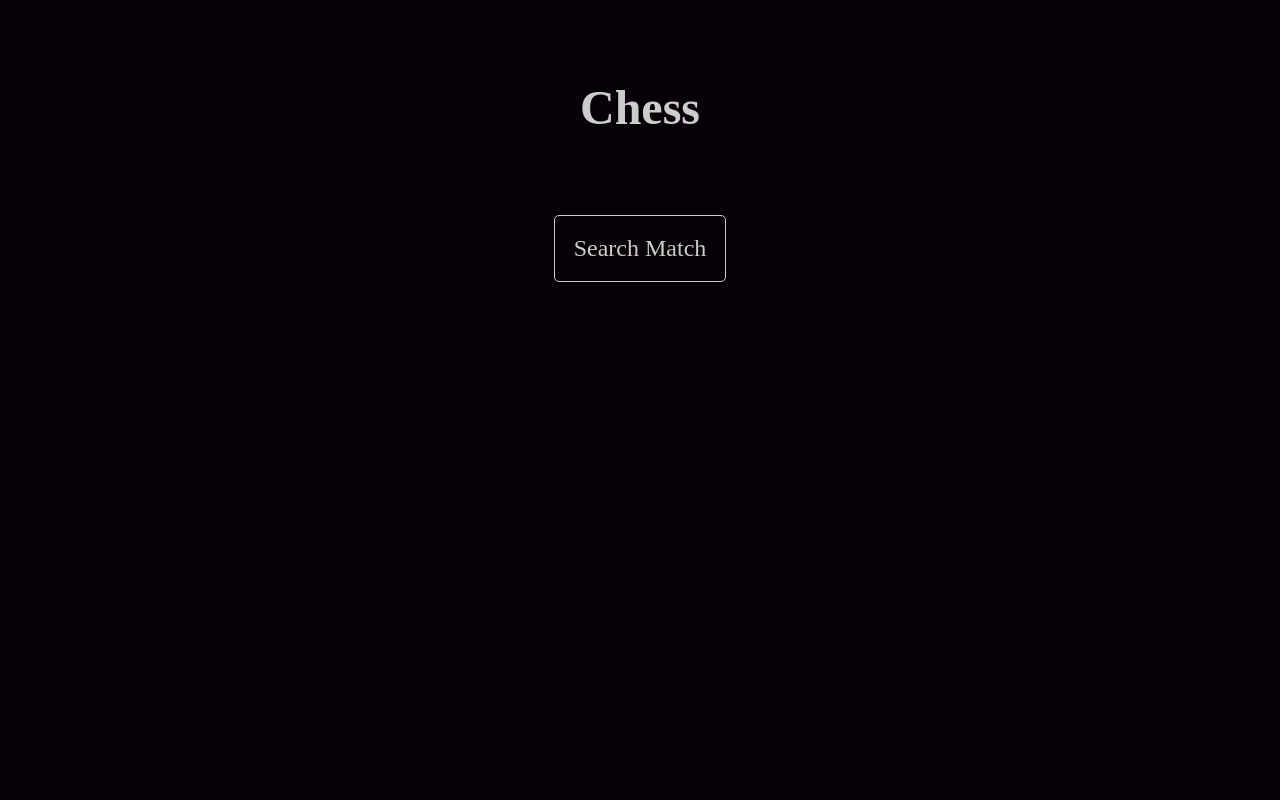
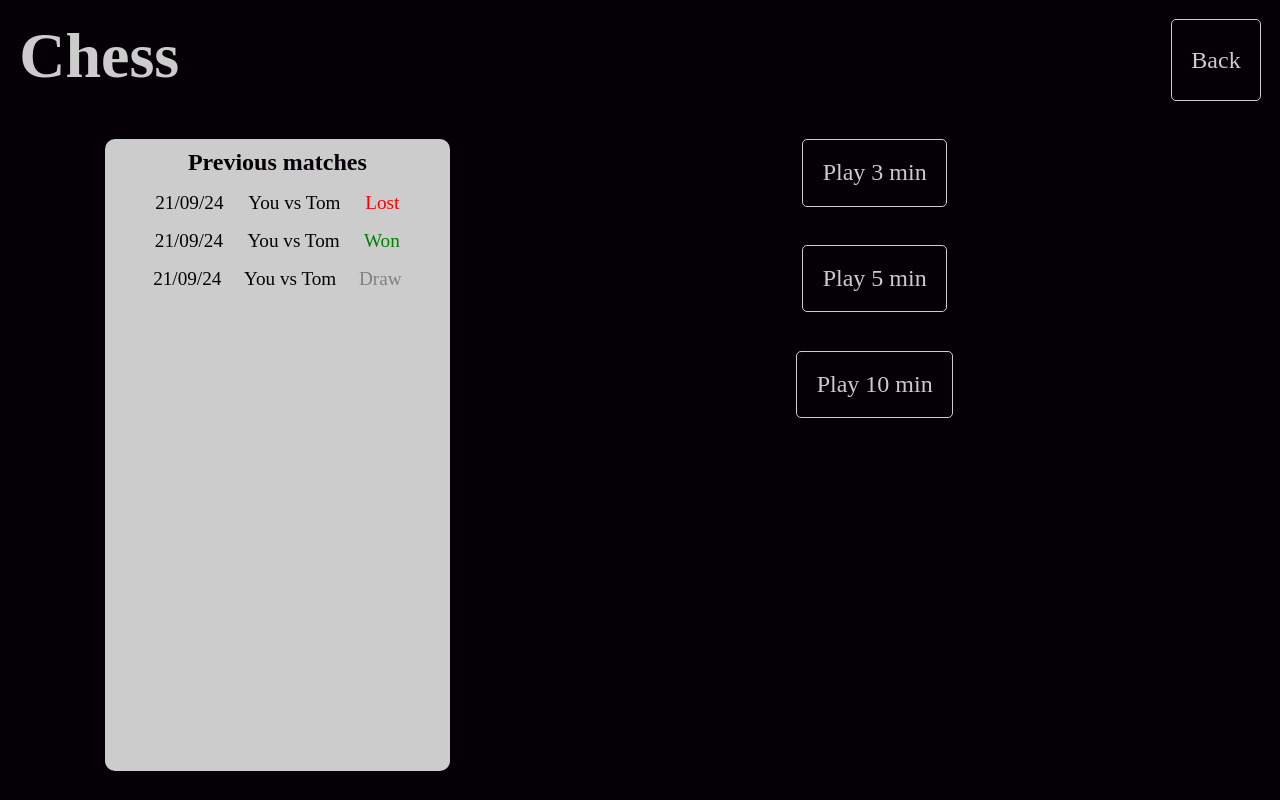
Before and after one commit to SenInao/games.senharald.com, a React (Create React App) app in the folder frontend/: page /chess in a window 1280 px wide. Built offline with nearby package versions, Linux system fonts and the light colour scheme.

Commit message:
created ui for chess

```diff
--- a/frontend/src/components/backgroundParticles/BackgroundParticles.tsx
+++ b/frontend/src/components/backgroundParticles/BackgroundParticles.tsx
@@ -11,8 +11,14 @@ const BackgroundParticles: React.FC = () => {
       canvasRef.current.width = window.innerWidth
       canvasRef.current.height = window.innerHeight
       if (context) {
-        const particleEffect = new ParticleEffect(context, canvasRef.current)
+        var particleEffect = new ParticleEffect(context, canvasRef.current)
         particleEffect.animate()
+      }
+    }
+
+    return () => {
+      if (particleEffect) {
+        particleEffect.stop()
       }
     }
   }, [])
--- a/frontend/src/components/backgroundParticles/script.ts
+++ b/frontend/src/components/backgroundParticles/script.ts
@@ -16,6 +16,7 @@ export default class Effect {
   canvas: HTMLCanvasElement
   width; height: number
   particles: Particle[]
+  shouldRun: boolean
 
   constructor(context: CanvasRenderingContext2D, canvas: HTMLCanvasElement) {
     this.context = context
@@ -23,6 +24,7 @@ export default class Effect {
     this.width = canvas.width
     this.height = canvas.height
     this.particles = []
+    this.shouldRun = true
 
     this.context.strokeStyle = "purple"
     this.context.fillStyle = "orange"
@@ -117,9 +119,15 @@ export default class Effect {
   }
 
   animate() {
-    this.context.clearRect(0, 0, this.width, this.height)
-    this.handleParticles()
-    requestAnimationFrame(this.animate)
+    if (this.shouldRun) {
+      this.context.clearRect(0, 0, this.width, this.height)
+      this.handleParticles()
+      requestAnimationFrame(this.animate)
+    }
+  }
+
+  stop() {
+    this.shouldRun = false
   }
 }
 
--- a/frontend/src/layout/chess/Chess.tsx
+++ b/frontend/src/layout/chess/Chess.tsx
@@ -1,10 +1,42 @@
+import { useNavigate } from "react-router-dom"
 import "./style.css"
 
 const Chess:React.FC = () => {
+  const navigate = useNavigate()
+
   return (
     <div className="chess">
-      <h1>Chess</h1>
-      <button>Search Match</button>
+      <header>
+        <h1>Chess</h1>
+        <button onClick={() => navigate("/")}>Back</button>
+      </header>
+      <div className="chess-content">
+        <section className="stats">
+          <ul>
+            <h1>Previous matches</h1>
+            <li>
+              <label>21/09/24</label>
+              <label>You vs Tom</label>
+              <label className="lost-label">Lost</label>
+            </li>
+            <li>
+              <label>21/09/24</label>
+              <label>You vs Tom</label>
+              <label className="won-label">Won</label>
+            </li>
+            <li>
+              <label>21/09/24</label>
+              <label>You vs Tom</label>
+              <label className="draw-label">Draw</label>
+            </li>
+          </ul>
+        </section>
+        <section className="matchmaking">
+          <button>Play 3 min</button>
+          <button>Play 5 min</button>
+          <button>Play 10 min</button>
+        </section>
+      </div>
     </div>
   )
 }
--- a/frontend/src/layout/chess/style.css
+++ b/frontend/src/layout/chess/style.css
@@ -4,21 +4,78 @@
 
   width: 100vw;
   height: 100vh;
+}
+
+.chess header{
+  height: 15vh;
+  font-size: 2rem;
+
+  display: flex;
+  flex-direction: row;
+  justify-content: space-between;
+}
+
+.chess header h1 {
+  padding: 1.2rem;
+}
+
+.chess-content {
+  display: flex;
+  flex-direction: row;
+  justify-content: space-evenly;
+
+  height: 85vh;
+}
+
+.stats {
+  width: 30%;
+}
+
+.stats ul {
+  height: 90%;
+  margin: 1.2rem;
+  padding: 10px;
+  color: var(--primaryColor);
+  background-color: var(--secondaryColor);
+  border-radius: 10px;
+  text-align: center;
+}
+
+.stats ul li {
+  font-size: 1.2rem;
+  margin: 1rem;
+  list-style: none;
+
+  display: flex;
+  flex-direction: row;
+  justify-content: space-evenly;
+}
+
+.lost-label {
+  color: red;
+}
+
+.won-label {
+  color: green;
+}
+
+.draw-label {
+  color: gray;
+}
+
+.matchmaking {
+  width: 50%;
+  height: 100%;
 
   display: flex;
   flex-direction: column;
   align-items: center;
 }
 
-.chess h1 {
-  font-size: 3rem;
-  margin-top: 10vh;
-  margin-bottom: 10vh;
-}
-
 .chess button {
   font-size: 1.5rem;
   padding: 1.2rem;
+  margin: 1.2rem;
 
   border: 1px solid var(--secondaryColor);
   background-color: var(--primaryColor);
```
